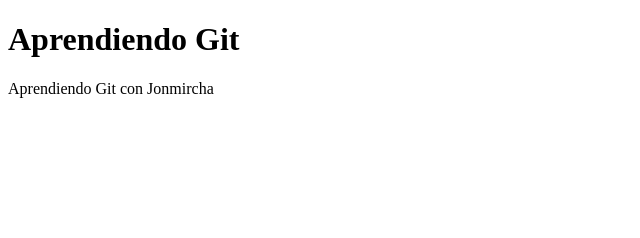
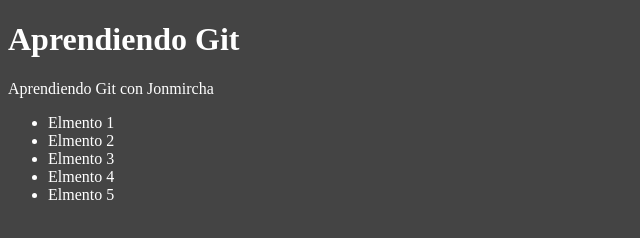
Before and after one commit to criZorr/curso-git-con-jonmircha, a plain HTML site: page index.html in a window 1280 px wide. Shown: the whole page, without its empty margins (0-640 px from the left). Drawn offline with Linux system fonts and the light colour scheme.

Commit message:
Agregando style.css al index.html

```diff
--- a/index.html
+++ b/index.html
@@ -5,11 +5,19 @@
   <meta charset="UTF-8">
   <meta name="viewport" content="width=device-width, initial-scale=1.0">
   <title>Aprendiendo Git</title>
+  <link rel="stylesheet" href="./style.css">
 </head>
 
 <body>
   <h1>Aprendiendo Git</h1>
   <p>Aprendiendo Git con Jonmircha</p>
+  <ul>
+    <li>Elmento 1</li>
+    <li>Elmento 2</li>
+    <li>Elmento 3</li>
+    <li>Elmento 4</li>
+    <li>Elmento 5</li>
+  </ul>
 </body>
 
 </html>
```
